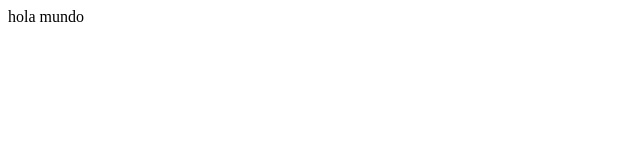
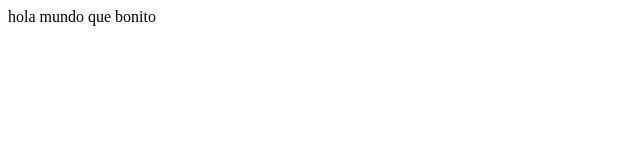
Before and after one commit to TronLegacy1989/demo2, a plain HTML site: page index.html in a window 1280 px wide. Shown: the full height of the page, 0-640 px from the left. Drawn offline with Linux system fonts and the light colour scheme.

Commit message:
Nuevo cambio html

```diff
--- a/index.html
+++ b/index.html
@@ -6,6 +6,6 @@
     <title>Document</title>
 </head>
 <body>
-    hola mundo
+    hola mundo que bonito
 </body>
 </html>
```
